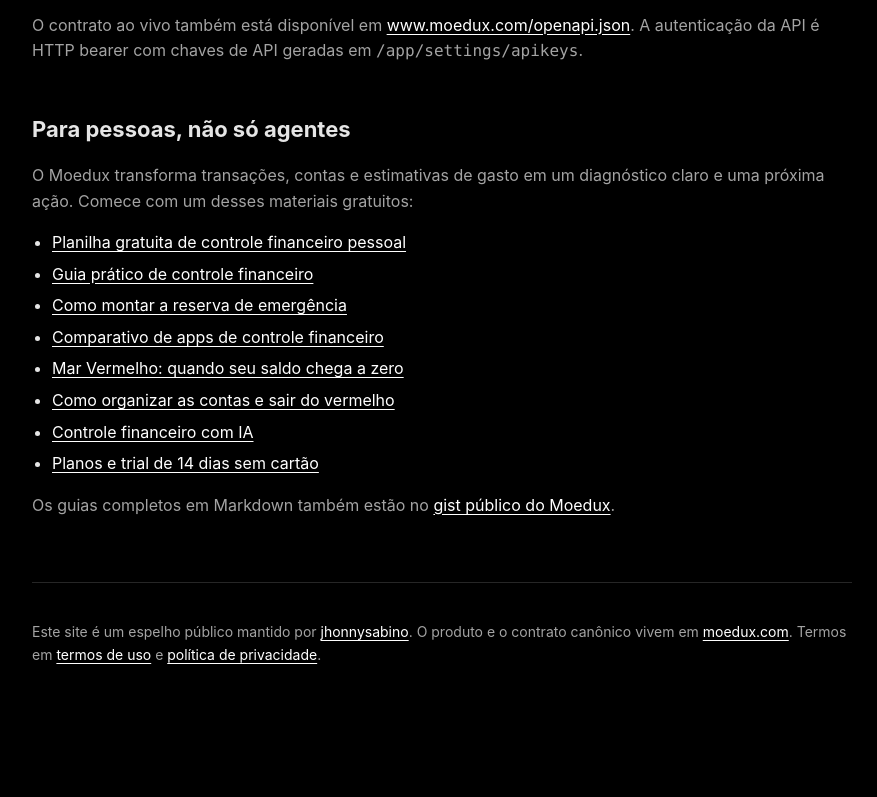
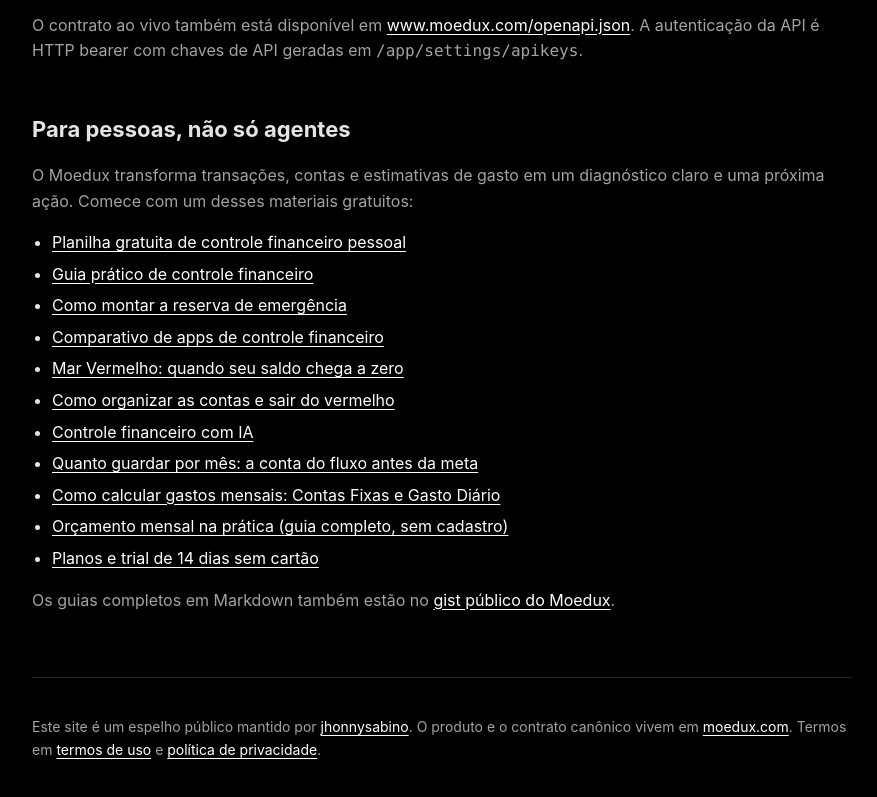
Before and after one commit to jhonnysabino/moedux-agent-tools, a plain HTML site: page index.html in a window 1280 px wide. Shown: the part 1362-2159 px from the top of the page, without its empty margins (198-1075 px from the left). Before the commit the page ends 2122 px from the top, so only its background shows below. Drawn offline with Linux system fonts and the light colour scheme.

Commit message:
Link the two newest budget guides on GitHub Pages

```diff
--- a/index.html
+++ b/index.html
@@ -81,6 +81,9 @@ moedux --help</code></pre>
       <li><a href="./guia-mar-vermelho.html">Mar Vermelho: quando seu saldo chega a zero</a></li>
       <li><a href="https://www.moedux.com/br/blog/organizar-contas-sair-do-vermelho?utm_source=github&amp;utm_medium=pages&amp;utm_campaign=leia-tambem">Como organizar as contas e sair do vermelho</a></li>
       <li><a href="https://www.moedux.com/br/blog/controle-financeiro-com-ia?utm_source=github&amp;utm_medium=pages&amp;utm_campaign=leia-tambem">Controle financeiro com IA</a></li>
+      <li><a href="https://www.moedux.com/br/blog/quanto-guardar-por-mes?utm_source=github&amp;utm_medium=pages&amp;utm_campaign=leia-tambem">Quanto guardar por mês: a conta do fluxo antes da meta</a></li>
+      <li><a href="https://www.moedux.com/br/blog/como-calcular-gastos-mensais?utm_source=github&amp;utm_medium=pages&amp;utm_campaign=leia-tambem">Como calcular gastos mensais: Contas Fixas e Gasto Diário</a></li>
+      <li><a href="https://gist.github.com/jhonnysabino/8e2a46d8947166f362cfaab7f3f7cee7#file-guia-orcamento-mensal-md">Orçamento mensal na prática (guia completo, sem cadastro)</a></li>
       <li><a href="https://www.moedux.com/pricing?utm_source=github&amp;utm_medium=pages&amp;utm_campaign=agent-tools">Planos e trial de 14 dias sem cartão</a></li>
     </ul>
     <p>Os guias completos em Markdown também estão no <a href="https://gist.github.com/jhonnysabino/8e2a46d8947166f362cfaab7f3f7cee7">gist público do Moedux</a>.</p>
```
